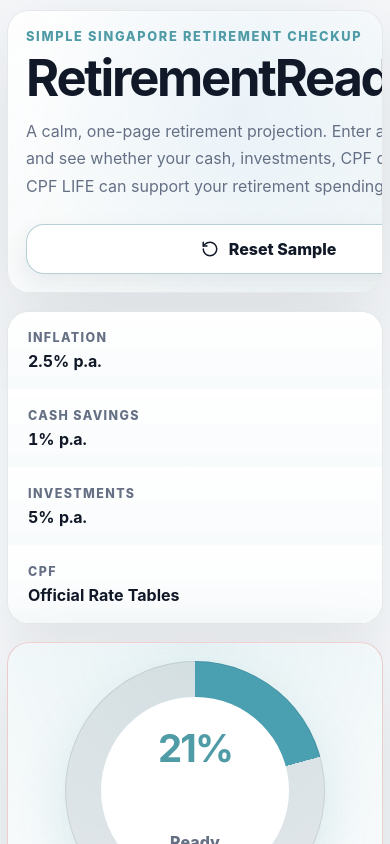
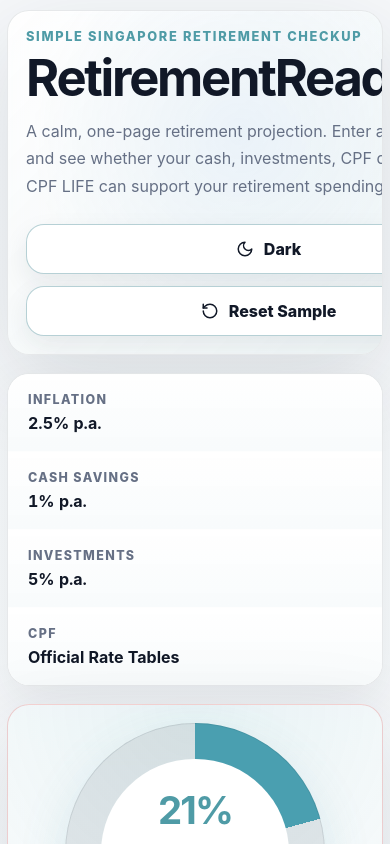
Before and after one commit to bryancjw-debug/RetirementReadiness, a React (Vite) app: page / in a window 390 px wide. Shown: the top 844 px of the page. Built offline with nearby package versions, Linux system fonts and the light colour scheme.

Commit message:
Add retirement theme toggle

```diff
--- a/src/App.tsx
+++ b/src/App.tsx
@@ -1,4 +1,4 @@
-import { useMemo, useState, type CSSProperties, type ReactNode } from "react";
+import { useEffect, useMemo, useState, type CSSProperties, type ReactNode } from "react";
 import {
   Area,
   AreaChart,
@@ -10,7 +10,7 @@
   XAxis,
   YAxis
 } from "recharts";
-import { BadgeCheck, Calculator, CircleAlert, RotateCcw, ShieldCheck } from "lucide-react";
+import { BadgeCheck, Calculator, CircleAlert, Moon, RotateCcw, ShieldCheck, Sun } from "lucide-react";
 import { cpfContributionForYear, defaultInputs, projectRetirement } from "./utils/projection";
 import { formatCurrency, formatNumber, formatPercent } from "./utils/formatters";
 import type {
@@ -221,6 +221,15 @@
   );
 }
 
+type ThemePreference = "light" | "dark";
+
+function getInitialTheme(): ThemePreference {
+  if (typeof window === "undefined") return "light";
+  const savedTheme = window.localStorage.getItem("retirement-readiness-theme");
+  if (savedTheme === "light" || savedTheme === "dark") return savedTheme;
+  return window.matchMedia?.("(prefers-color-scheme: dark)").matches ? "dark" : "light";
+}
+
 function YearTable({ rows }: { rows: RetirementYear[] }) {
   return (
     <div className="table-wrap">
@@ -312,6 +321,7 @@
 export default function App() {
   const [inputs, setInputs] = useState<RetirementInputs>(defaultInputs);
   const [showTable, setShowTable] = useState(false);
+  const [theme, setTheme] = useState<ThemePreference>(getInitialTheme);
   const projection = useMemo(() => projectRetirement(inputs), [inputs]);
   const cpfPreview = cpfContributionForYear(inputs, inputs.currentAge);
   const retirementRow = projection.rows.find((row) => row.age === inputs.retirementAge);
@@ -335,6 +345,11 @@
     setInputs((current) => ({ ...current, [key]: value }));
   }
 
+  useEffect(() => {
+    document.documentElement.dataset.theme = theme;
+    window.localStorage.setItem("retirement-readiness-theme", theme);
+  }, [theme]);
+
   return (
     <main className="app-shell">
       <section className="hero">
@@ -346,10 +361,22 @@
             CPF drawdowns, and CPF LIFE can support your retirement spending.
           </p>
         </div>
-        <button className="reset-button" type="button" onClick={() => setInputs(defaultInputs)}>
-          <RotateCcw size={18} />
-          Reset Sample
-        </button>
+        <div className="hero-actions">
+          <button
+            className="theme-toggle"
+            type="button"
+            onClick={() => setTheme((current) => (current === "dark" ? "light" : "dark"))}
+            aria-label={`Switch to ${theme === "dark" ? "light" : "dark"} mode`}
+            title={`Switch to ${theme === "dark" ? "light" : "dark"} mode`}
+          >
+            {theme === "dark" ? <Sun size={18} /> : <Moon size={18} />}
+            {theme === "dark" ? "Light" : "Dark"}
+          </button>
+          <button className="reset-button" type="button" onClick={() => setInputs(defaultInputs)}>
+            <RotateCcw size={18} />
+            Reset Sample
+          </button>
+        </div>
       </section>
 
       <section className="summary-strip" aria-label="Projection assumptions">
--- a/src/styles.css
+++ b/src/styles.css
@@ -37,6 +37,40 @@
   --chart-grid: rgba(102, 112, 133, 0.13);
 }
 
+:root[data-theme="dark"] {
+  color-scheme: dark;
+  --bg: #0f1418;
+  --bg-2: #151d23;
+  --surface: #171d22;
+  --surface-soft: #1d252c;
+  --surface-elevated: #20282f;
+  --surface-glass: rgba(23, 29, 34, 0.84);
+  --input-bg: #11181d;
+  --tooltip-bg: rgba(23, 29, 34, 0.97);
+  --text: #f3f6f8;
+  --muted: #aab4bc;
+  --muted-2: #7d8a94;
+  --line: rgba(231, 236, 239, 0.1);
+  --line-strong: rgba(120, 198, 206, 0.42);
+  --primary: #78c6ce;
+  --secondary: #86b7f0;
+  --blue: var(--primary);
+  --blue-2: #78c6ce;
+  --teal: var(--secondary);
+  --green: #74d99f;
+  --red: #ee7e7e;
+  --amber: #e0b45c;
+  --focus: rgba(120, 198, 206, 0.28);
+  --shadow: 0 28px 90px rgba(0, 0, 0, 0.34);
+  --soft-shadow: 0 18px 46px rgba(0, 0, 0, 0.24);
+  --inner-glow: inset 0 1px 0 rgba(255, 255, 255, 0.08);
+  --chart-primary: #78c6ce;
+  --chart-success: #74d99f;
+  --chart-warning: #e0b45c;
+  --chart-error: #ee7e7e;
+  --chart-grid: rgba(170, 180, 188, 0.13);
+}
+
 * {
   box-sizing: border-box;
 }
@@ -55,6 +89,14 @@
     radial-gradient(circle at 88% 8%, rgba(111, 168, 220, 0.14), transparent 26rem),
     radial-gradient(circle at 50% 110%, rgba(93, 187, 132, 0.08), transparent 34rem),
     linear-gradient(180deg, var(--bg) 0%, var(--bg-2) 54%, var(--bg) 100%);
+}
+
+:root[data-theme="dark"] body {
+  background:
+    radial-gradient(circle at top left, rgba(120, 198, 206, 0.12), transparent 28rem),
+    radial-gradient(circle at 88% 8%, rgba(134, 183, 240, 0.1), transparent 26rem),
+    radial-gradient(circle at 50% 110%, rgba(116, 217, 159, 0.08), transparent 34rem),
+    linear-gradient(180deg, var(--bg) 0%, #0b1115 100%);
 }
 
 button,
@@ -178,7 +220,16 @@
   line-height: 1.7;
 }
 
+.hero-actions {
+  display: flex;
+  flex-wrap: wrap;
+  align-items: center;
+  justify-content: flex-end;
+  gap: 12px;
+}
+
 .reset-button,
+.theme-toggle,
 .secondary-action {
   display: inline-flex;
   align-items: center;
@@ -196,6 +247,7 @@
 }
 
 .reset-button:hover,
+.theme-toggle:hover,
 .secondary-action:hover {
   border-color: var(--line-strong);
   box-shadow: 0 16px 34px rgba(20, 40, 55, 0.12), var(--inner-glow);
@@ -903,8 +955,37 @@
   flex: 0 0 auto;
 }
 
+:root[data-theme="dark"] .hero,
+:root[data-theme="dark"] .summary-strip,
+:root[data-theme="dark"] .section-card,
+:root[data-theme="dark"] .readiness-panel,
+:root[data-theme="dark"] .metric-card,
+:root[data-theme="dark"] .gap-card,
+:root[data-theme="dark"] .gap-option,
+:root[data-theme="dark"] .chart-card,
+:root[data-theme="dark"] .math-card,
+:root[data-theme="dark"] .table-card {
+  box-shadow: var(--soft-shadow), var(--inner-glow);
+}
+
+:root[data-theme="dark"] .summary-strip div,
+:root[data-theme="dark"] .toggle-row,
+:root[data-theme="dark"] .results-header {
+  background: linear-gradient(180deg, rgba(32, 40, 47, 0.82), rgba(29, 37, 44, 0.72));
+}
+
+:root[data-theme="dark"] .field__input,
+:root[data-theme="dark"] .field select {
+  box-shadow: inset 0 1px 0 rgba(255, 255, 255, 0.06);
+}
+
+:root[data-theme="dark"] .field__input:focus-within,
+:root[data-theme="dark"] .field select:focus {
+  box-shadow: 0 0 0 5px var(--focus), inset 0 1px 0 rgba(255, 255, 255, 0.08);
+}
+
 @media (prefers-color-scheme: dark) {
-  :root {
+  :root:not([data-theme="light"]) {
     color-scheme: dark;
     --bg: #0f1418;
     --bg-2: #151d23;
@@ -938,7 +1019,7 @@
     --chart-grid: rgba(170, 180, 188, 0.13);
   }
 
-  body {
+  :root:not([data-theme="light"]) body {
     background:
       radial-gradient(circle at top left, rgba(120, 198, 206, 0.12), transparent 28rem),
       radial-gradient(circle at 88% 8%, rgba(134, 183, 240, 0.1), transparent 26rem),
@@ -946,32 +1027,32 @@
       linear-gradient(180deg, var(--bg) 0%, #0b1115 100%);
   }
 
-  .hero,
-  .summary-strip,
-  .section-card,
-  .readiness-panel,
-  .metric-card,
-  .gap-card,
-  .gap-option,
-  .chart-card,
-  .math-card,
-  .table-card {
+  :root:not([data-theme="light"]) .hero,
+  :root:not([data-theme="light"]) .summary-strip,
+  :root:not([data-theme="light"]) .section-card,
+  :root:not([data-theme="light"]) .readiness-panel,
+  :root:not([data-theme="light"]) .metric-card,
+  :root:not([data-theme="light"]) .gap-card,
+  :root:not([data-theme="light"]) .gap-option,
+  :root:not([data-theme="light"]) .chart-card,
+  :root:not([data-theme="light"]) .math-card,
+  :root:not([data-theme="light"]) .table-card {
     box-shadow: var(--soft-shadow), var(--inner-glow);
   }
 
-  .summary-strip div,
-  .toggle-row,
-  .results-header {
+  :root:not([data-theme="light"]) .summary-strip div,
+  :root:not([data-theme="light"]) .toggle-row,
+  :root:not([data-theme="light"]) .results-header {
     background: linear-gradient(180deg, rgba(32, 40, 47, 0.82), rgba(29, 37, 44, 0.72));
   }
 
-  .field__input,
-  .field select {
+  :root:not([data-theme="light"]) .field__input,
+  :root:not([data-theme="light"]) .field select {
     box-shadow: inset 0 1px 0 rgba(255, 255, 255, 0.06);
   }
 
-  .field__input:focus-within,
-  .field select:focus {
+  :root:not([data-theme="light"]) .field__input:focus-within,
+  :root:not([data-theme="light"]) .field select:focus {
     box-shadow: 0 0 0 5px var(--focus), inset 0 1px 0 rgba(255, 255, 255, 0.08);
   }
 }
@@ -1035,7 +1116,14 @@
     font-size: 1rem;
   }
 
+  .hero-actions {
+    display: grid;
+    grid-template-columns: 1fr;
+    justify-content: stretch;
+  }
+
   .reset-button,
+  .theme-toggle,
   .secondary-action {
     width: 100%;
   }
```
